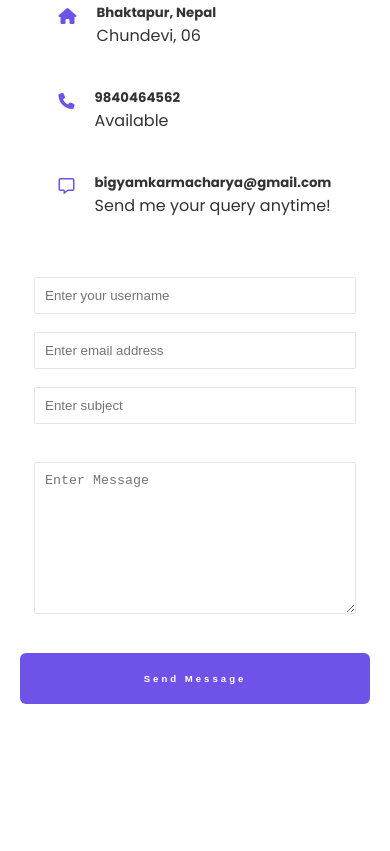
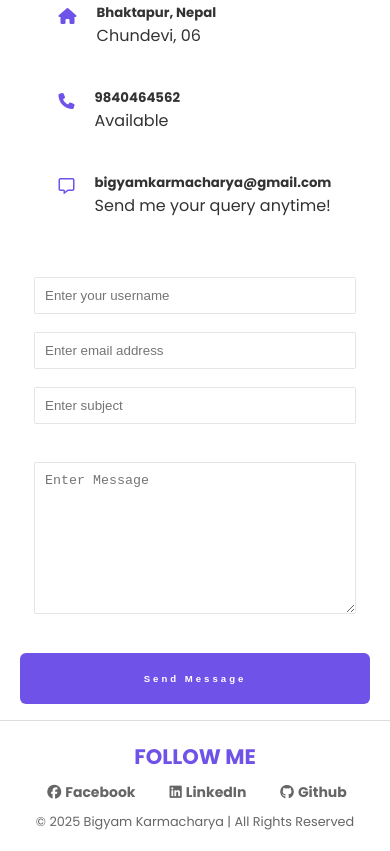
Before and after one commit to bigyam07/Portfolio, a plain HTML site: page contactPage.html in a window 390 px wide. Shown: the part 462-1313 px from the top of the page. Before the commit the page ends 1166 px from the top, so only its background shows below. Drawn offline with Linux system fonts and the light colour scheme.

Commit message:
Fixed responsiveness

```diff
--- a/contactPage.html
+++ b/contactPage.html
@@ -74,6 +74,20 @@
       <button id="hire-btn" class="msg-btn">Send Message</button>
     </div>
   </div>
+  <footer class="contact-footer">
+    <div class="follow-section">
+      <h2>FOLLOW ME</h2>
+      <div class="footer-logo">
+        <span><i class="fa-brands fa-facebook"></i><a href="https://www.facebook.com/BIGYAM.KARMACHARYA/"
+            target="_blank">Facebook</a></span>
+        <span><i class="fa-brands fa-linkedin"></i><a href="https://www.linkedin.com/in/bigyam-karmacharya-7274a036a/"
+            target="_blank">Linked</a>In</span>
+        <span><i class="fa-brands fa-github"></i><a href="https://github.com/bigyam07" target="_blank">Github</a></span>
+
+      </div>
+    </div>
+    <p style="margin-top: 10px">&copy; 2025 Bigyam Karmacharya | All Rights Reserved</p>
+  </footer>
   <script src="https://kit.fontawesome.com/ad4e20ab90.js" crossorigin="anonymous"></script>
   <script src="portfolio.js"></script>
 </body>
--- a/responsive.css
+++ b/responsive.css
@@ -117,6 +117,11 @@
   .contact-container {
     margin-block: 35px;
     gap: 0px;
+
+  }
+
+  .contact-footer {
+    margin-top: 80px;
   }
 
   footer p {
```
